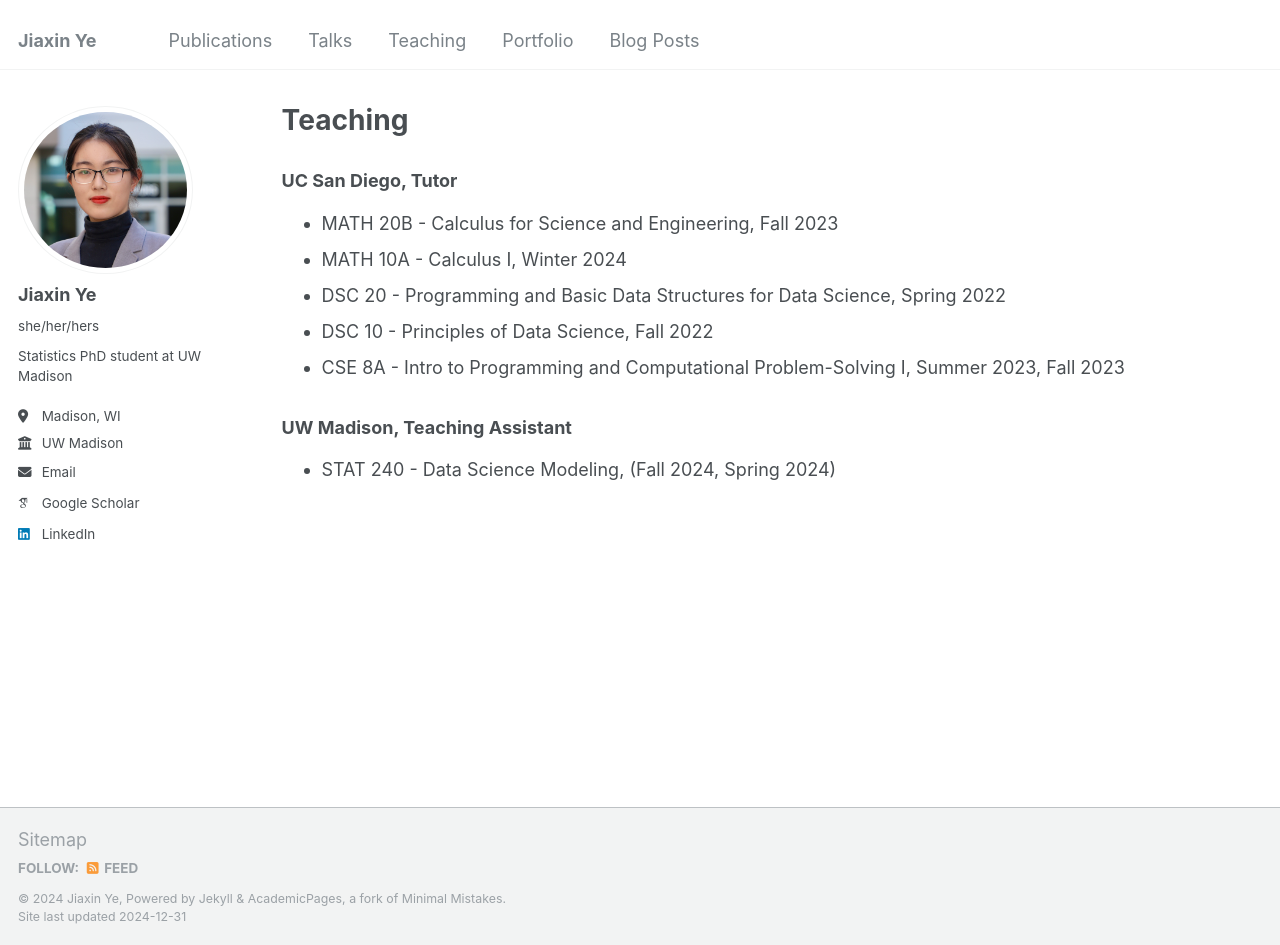
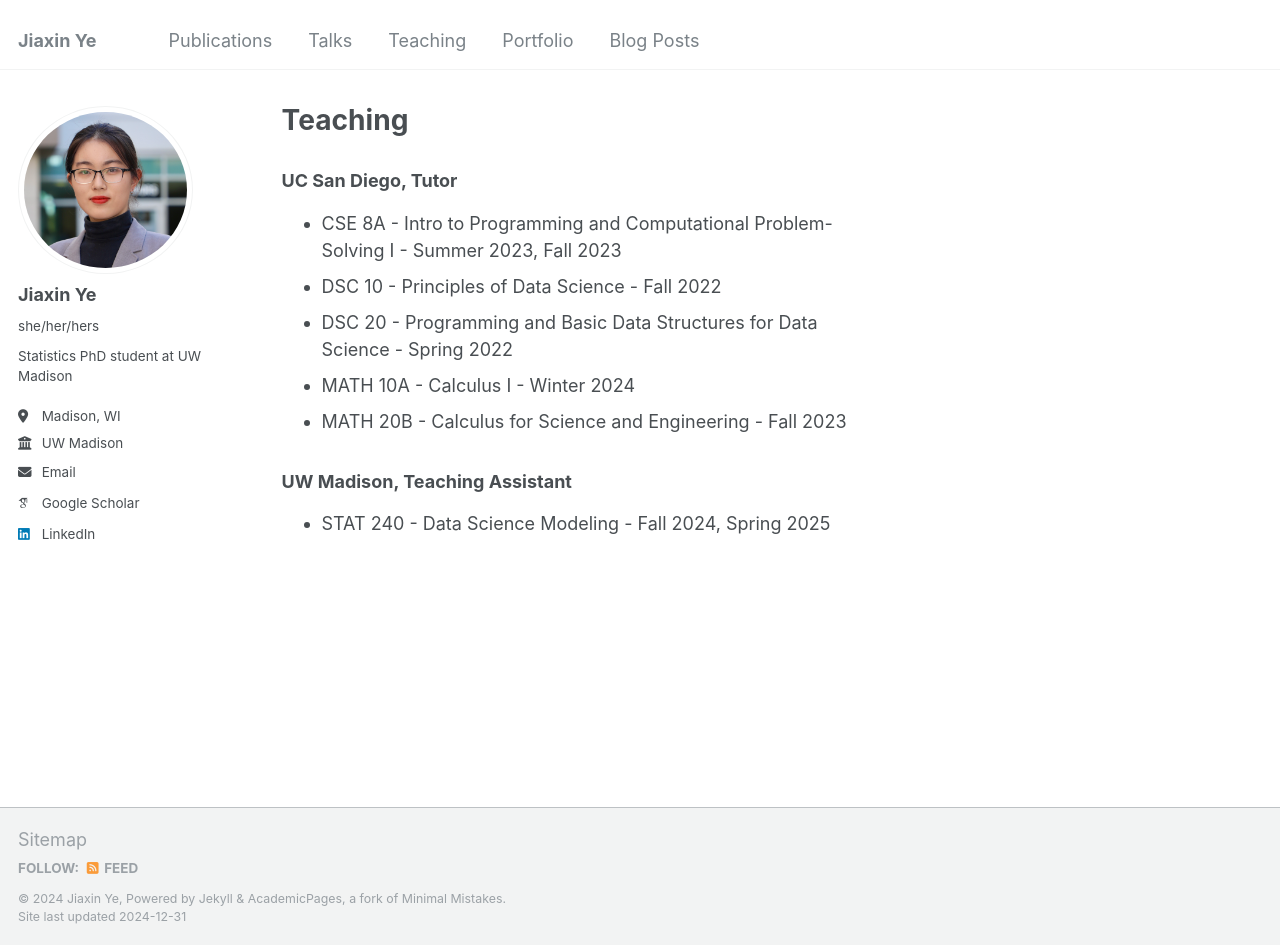
Before and after one commit to jiaxin-yeah/jiaxin-yeah.github.io, a Jekyll site: the page built from _pages/teaching.html, in a window 1280 px wide and 945 px high. Built offline with Jekyll 4.4.1, drawn with Linux system fonts in a browser that asks for light colours; some web fonts are replaced.

Commit message:
another fix

```diff
--- a/_data/navigation.yml
+++ b/_data/navigation.yml
@@ -12,7 +12,7 @@ main:
     url: /talks/
 
   - title: "Teaching"
-    url: /Teaching/
+    url: /teaching/
 
   - title: "Portfolio"
     url: /portfolio/
--- /dev/null
+++ b/_includes/archive-single-teaching.html
@@ -0,0 +1,49 @@
+{% include base_path %}
+
+{% if post.header.teaser %}
+  {% capture teaser %}{{ post.header.teaser }}{% endcapture %}
+{% else %}
+  {% assign teaser = site.teaser %}
+{% endif %}
+
+{% if post.id %}
+  {% assign title = post.title | markdownify | remove: "<p>" | remove: "</p>" %}
+{% else %}
+  {% assign title = post.title %}
+{% endif %}
+
+<div class="{{ include.type | default: "list" }}__item">
+  <article class="archive__item" itemscope itemtype="http://schema.org/CreativeWork">
+    {% if include.type == "grid" and teaser %}
+      <div class="archive__item-teaser">
+        <img src=
+          {% if teaser contains "://" %}
+            "{{ teaser }}"
+          {% else %}
+            "{{ teaser | prepend: "/images/" | prepend: base_path }}"
+          {% endif %}
+          alt="">
+      </div>
+    {% endif %}
+
+    <h3>UC San Diego, Tutor</h3>
+    <ul>
+      {% for post in site.teaching %}
+        {% if post.institution == "UC San Diego" %}
+          <li>{{ post.title }} - {{ post.semester }}</li>
+        {% endif %}
+      {% endfor %}
+    </ul>
+
+    <h3>UW Madison, Teaching Assistant</h3>
+    <ul>
+      {% for post in site.teaching %}
+        {% if post.institution == "UW Madison" %}
+          <li>{{ post.title }} - {{ post.semester }}</li>
+        {% endif %}
+      {% endfor %}
+    </ul>
+
+
+  </article>
+</div>
--- a/_pages/teaching.html
+++ b/_pages/teaching.html
@@ -4,7 +4,7 @@ title: "Teaching"
 permalink: /teaching/
 author_profile: true
 ---
-{% include base_path %}
+<!-- {% include base_path %} -->
 <!-- <h3>UC San Diego, Tutor</h3>
 <ul>
   <li>DSC 20 Programming and Basic Data Structures for Data Science, Spring 2022</li>
@@ -20,24 +20,6 @@ author_profile: true
   <li>STAT 240 Data Science Modeling, Fall 2024</li>
   <li>STAT 240 Data Science Modeling, Spring 2025</li>
 </ul> -->
-<h3>UC San Diego, Tutor</h3>
-<ul>
-  {% for post in site.teaching reversed %}
-    {% if post.institution == "UC San Diego" %}
-      <li>{{ post.title }}, {{ post.semester }}</li>
-    {% endif %}
-  {% endfor %}
-</ul>
 
-<h3>UW Madison, Teaching Assistant</h3>
-<ul>
-  {% for post in site.teaching reversed %}
-    {% if post.institution == "UW Madison" %}
-      <li>{{ post.title }}, ({{ post.semester }})</li>
-    {% endif %}
-  {% endfor %}
-</ul>
-
-<!-- {% for post in site.teaching reversed %}
-  {% include archive-single.html %}
-{% endfor %} -->
+{% include base_path %}
+{% include archive-single-teaching.html %}
--- a/_teaching/stat240.md
+++ b/_teaching/stat240.md
@@ -2,6 +2,6 @@
 title: "STAT 240 - Data Science Modeling"
 collection: teaching
 permalink: /teaching/stat240
-semester: "Fall 2024, Spring 2024"
+semester: "Fall 2024, Spring 2025"
 institution: "UW Madison"
 ---
```
